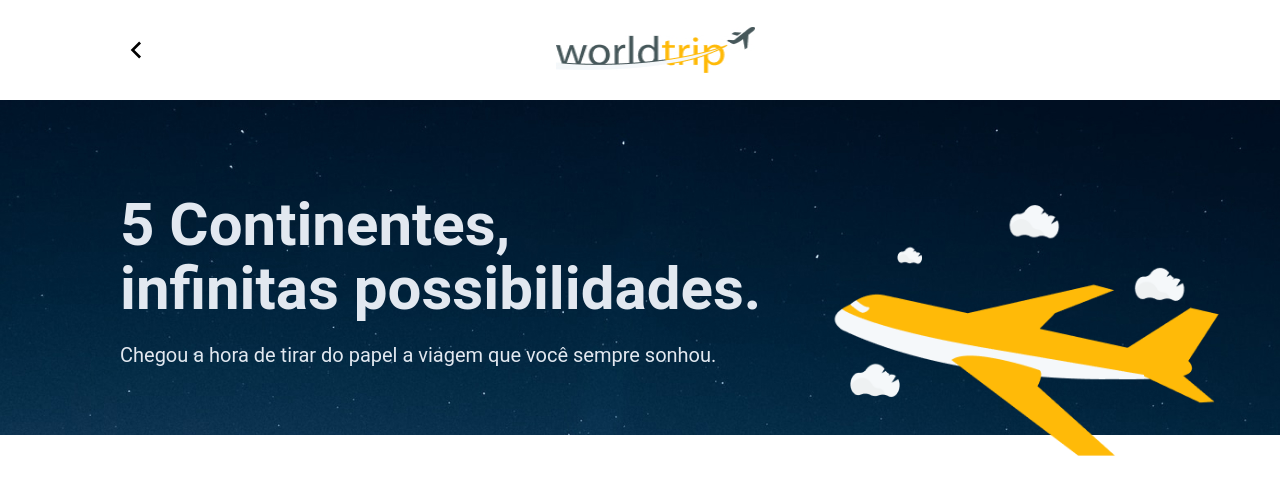
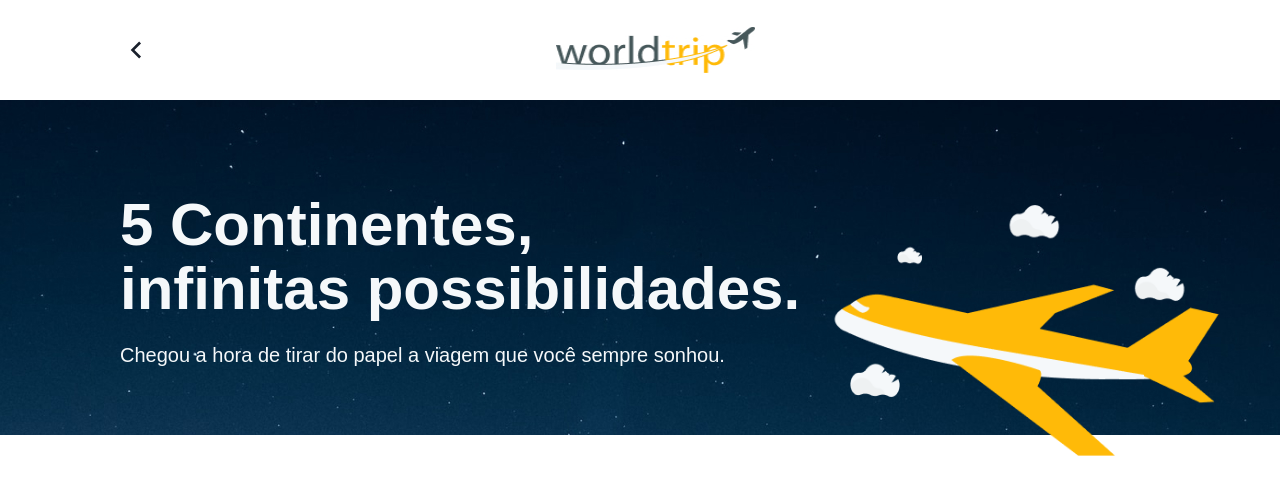
Before and after one commit to ocarlic/worldtrip, a Next.js app: page / in a window 1280 px wide. Shown: the top 494 px of the page. Built offline with nearby package versions, Linux system fonts and the light colour scheme.

Commit message:
style: refactor theme

```diff
--- a/src/styles/theme.ts
+++ b/src/styles/theme.ts
@@ -2,30 +2,20 @@ import { extendTheme } from '@chakra-ui/react'
 
 export const theme = extendTheme({
   colors: {
-    highlight: {
-      "900": 'FFBA08',
+    gray: {
+      "900": '#000000',
+      "700": '#47585B',
+      "400": '#999999',
+      "300": '#FFFFFF',
+      "200": '#F5F8FA',
+      "100": '#DADADA',
     },
-    dark: {
-      "900": '000000',
-      "700": '47585B',
-      "400": '999999',
-    },
-    light: {
-      "900": 'FFFFFF',
-      "700": 'F5F8FA',
-      "400": 'DADADA',
-    },
+    yellow: {
+      "500": '#FFBA08'
+    }
   },
   fonts: {
-    body: 'Roboto',
-    heading: 'Roboto'
+    body: 'Poppins, sans-serif',
+    heading: 'Poppins, sans-serif'
   },
-  styles: {
-    global: {
-      body: {
-        bg: 'light.400',
-        color: 'dark.700'
-      }
-    }
-  }
 })
```
